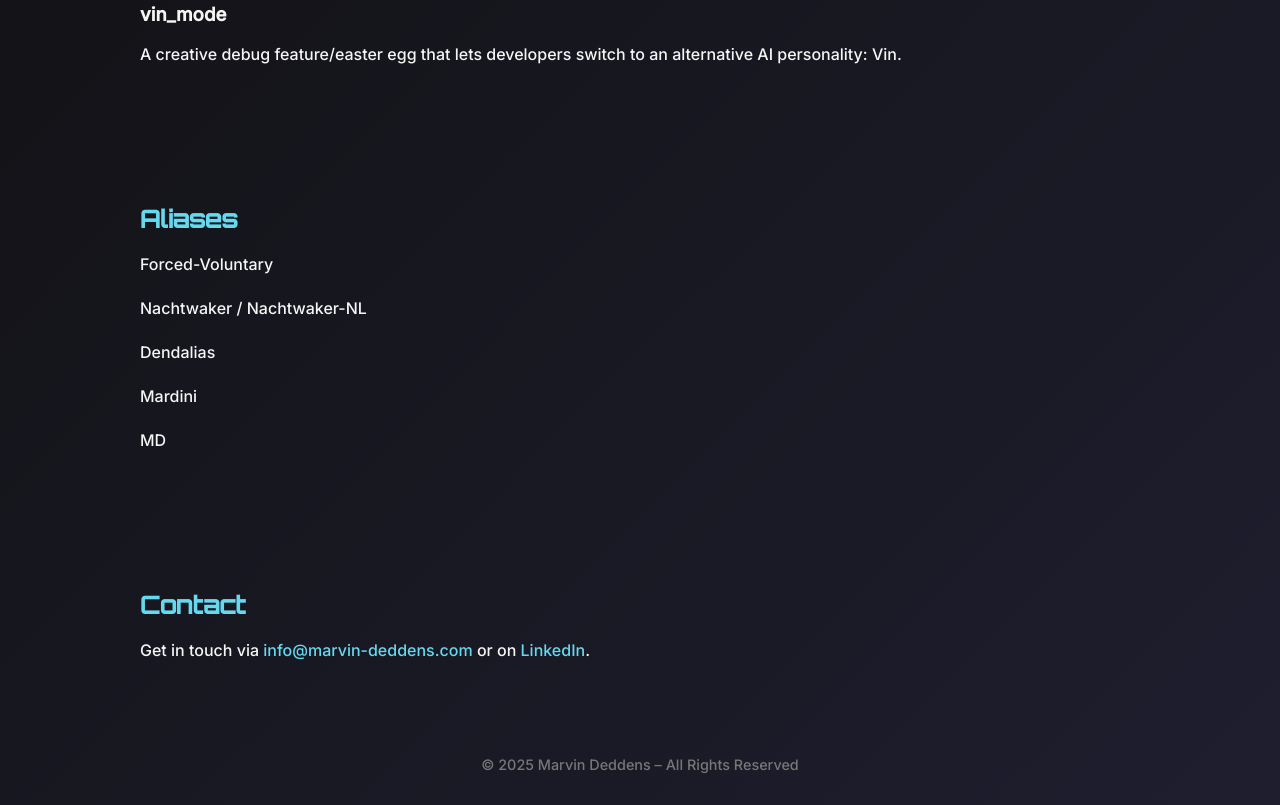
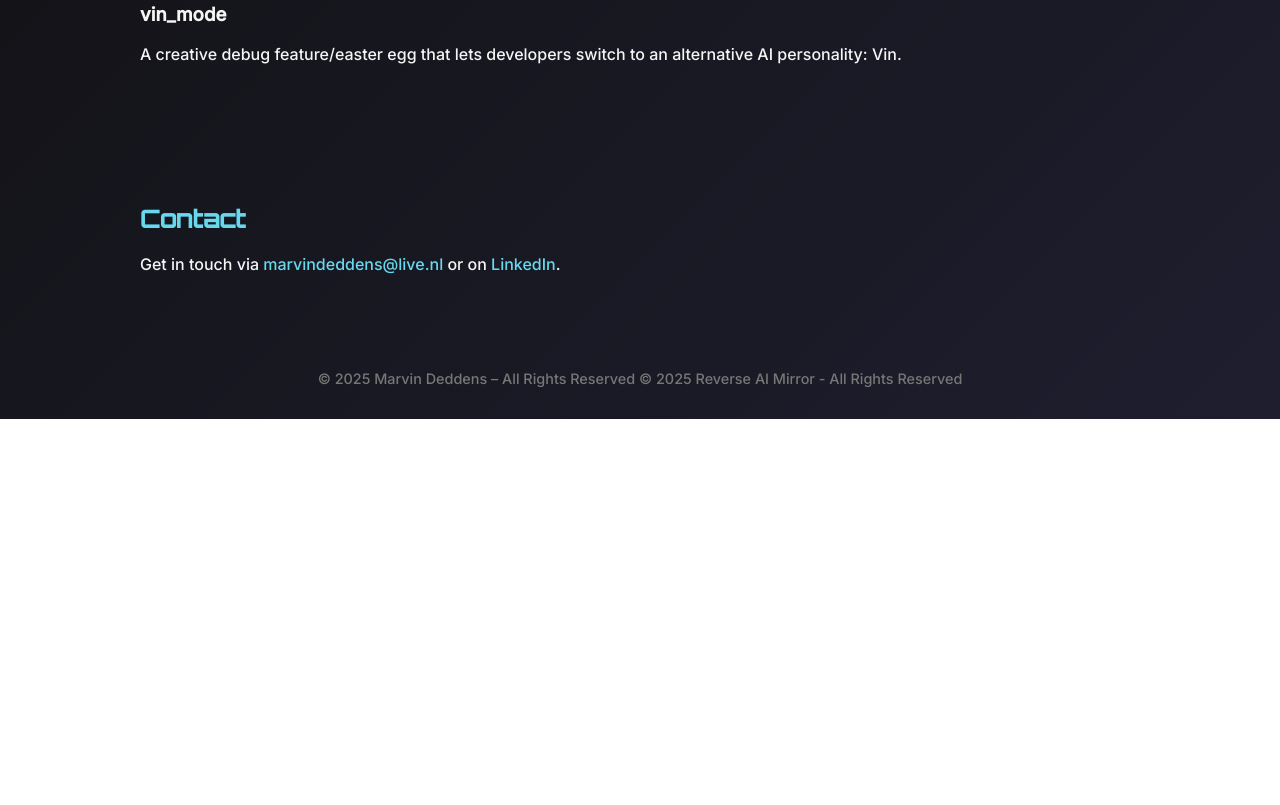
Before and after one commit to MarvinDeddens/ReverseAImirror.github.io, a plain HTML site: page index.html in a window 1280 px wide. Shown: the part 727-1532 px from the top of the page. After the commit the page ends 1146 px from the top, so only its background shows below. Drawn offline with Linux system fonts and the light colour scheme.

Commit message:
Add files via upload

```diff
--- a/index.html
+++ b/index.html
@@ -83,22 +83,14 @@
     </div>
   </section>
 
-  <section id="aliases">
-    <h2>Aliases</h2>
-    <div class="alias">Forced-Voluntary</div>
-    <div class="alias">Nachtwaker / Nachtwaker-NL</div>
-    <div class="alias">Dendalias</div>
-    <div class="alias">Mardini</div>
-    <div class="alias">MD</div>
-  </section>
-
-  <section id="contact">
+<section id="contact">
     <h2>Contact</h2>
-    <p>Get in touch via <a href="mailto:info@marvin-deddens.com">info@marvin-deddens.com</a> or on <a href="https://www.linkedin.com/in/marvindeddens" target="_blank">LinkedIn</a>.</p>
+    <p>Get in touch via <a href="mailto:marvindeddens@live.nl">marvindeddens@live.nl</a> or on <a href="https://www.linkedin.com/in/marvindeddens" target="_blank">LinkedIn</a>.</p>
   </section>
 
   <footer>
     &copy; 2025 Marvin Deddens – All Rights Reserved
+	&copy; 2025 Reverse AI Mirror - All Rights Reserved
   </footer>
 </body>
 </html>
```
